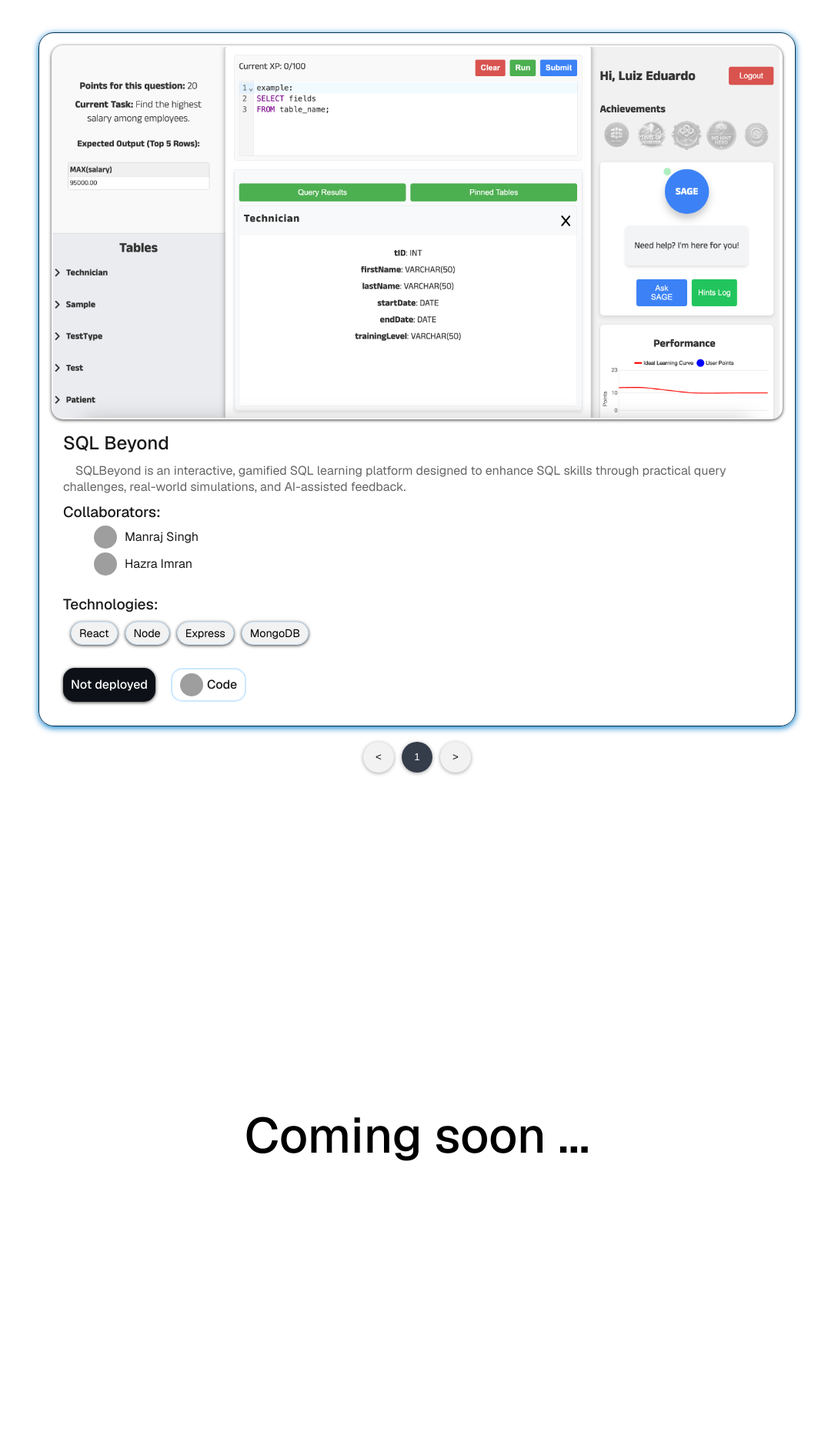
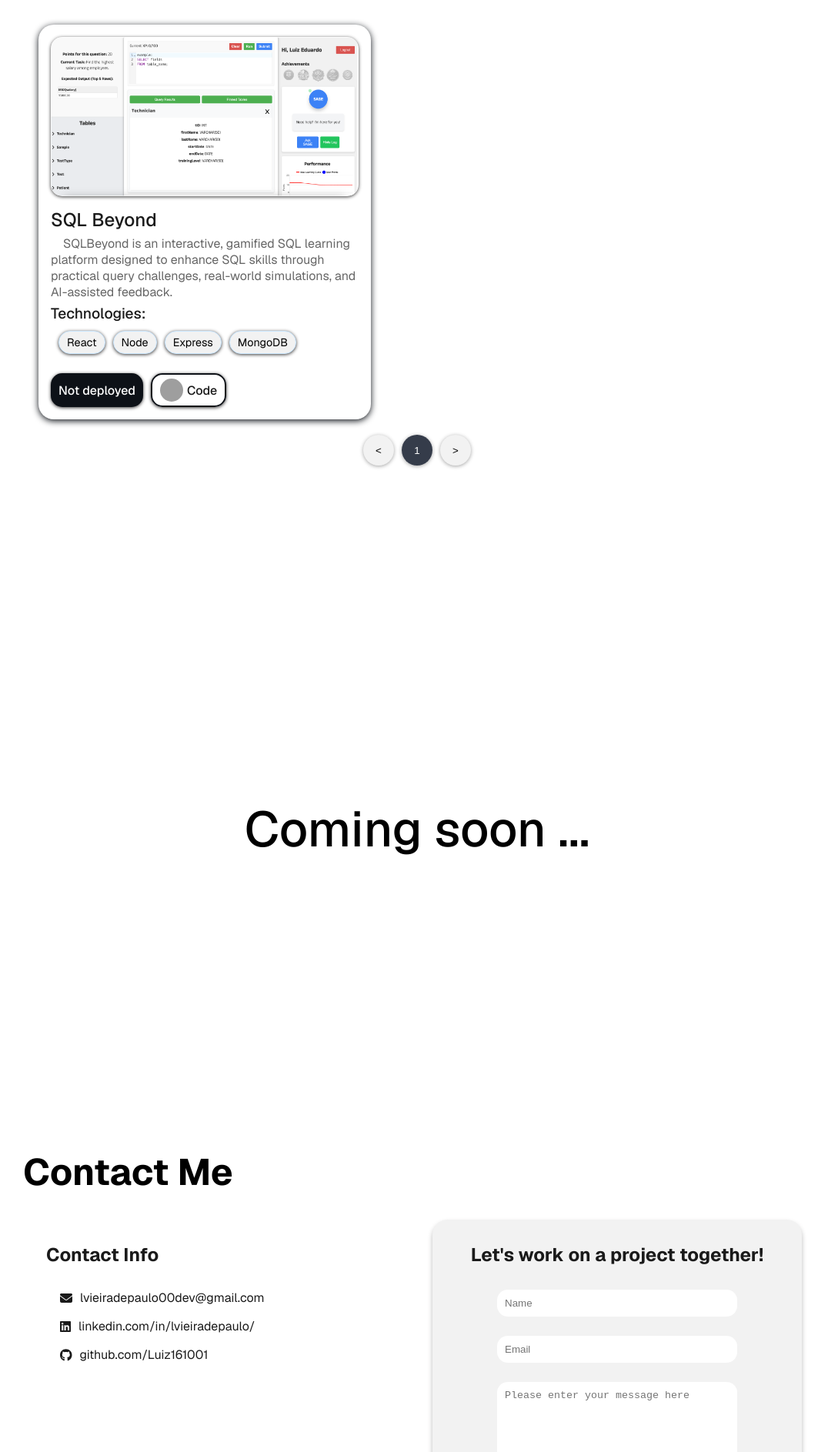
Before and after one commit to Luiz161001/portfolio, a React (Vite) app: page / in a window 1280 px wide. Shown: the part 880-2767 px from the top of the page at 77% size, without its empty margins (98-1174 px from the left). Built offline with nearby package versions, Linux system fonts and the light colour scheme; grey boxes are pictures that could not be loaded.

Commit message:
some features updated

```diff
--- a/package.json
+++ b/package.json
@@ -12,6 +12,7 @@
   },
   "dependencies": {
     "@fortawesome/fontawesome-svg-core": "^6.7.2",
+    "@fortawesome/free-brands-svg-icons": "^6.7.2",
     "@fortawesome/free-solid-svg-icons": "^6.7.2",
     "@fortawesome/react-fontawesome": "^0.2.2",
     "react": "^18.3.1",
@@ -28,6 +29,6 @@
     "eslint-plugin-react-hooks": "^5.1.0-rc.0",
     "eslint-plugin-react-refresh": "^0.4.9",
     "globals": "^15.9.0",
-    "vite": "^5.4.1"
+    "vite": "^6.3.5"
   }
 }
--- a/src/App.css
+++ b/src/App.css
@@ -28,9 +28,12 @@
     --button-hover: #0099ff;
     --skill-tags-bg: #111827;
     --skill-tags-border: #00bfff;
+    --section-separators: #F9FAFB;
+    --white-text: #ffffff;
     --box-border-glow: #00ccff;
-    --white-text: #ffffff;
     --project-section-bg: #F5F9FC;
+    --dark-border: #013253;
+    --opposite-bg: #0d1117;
 }
 
 
@@ -57,14 +60,9 @@
 }
 
 h1 {
-    margin-top: 0;
+    margin: 15px 0;
 }
 
-.container,
-.header-container {
-    margin-left: 20px;
-    margin-right: 20px;
-}
 
 @media only screen and (min-width: 900px) {
     .container {
@@ -110,110 +108,6 @@
 }
 
 
-/* ------------------------ contact  ------------------------*/
-
-#contact {
-    display: flex;
-    align-items: center;
-    flex-direction: column;
-    padding-bottom: 3em;
-}
-
-#contact .container {
-    width: 100%;
-}
-
-#contact .title {
-    font-size: 2em;
-    font-weight: 700;
-    color: var(--main-collor-light);
-    padding-left: 20px;
-}
-
-.contact-container {
-    display: flex;
-    flex-direction: column;
-    align-items: center;
-    padding: 1.25em;
-}
-
-.form-box {
-    display: flex;
-    flex-direction: column;
-    align-items: center;
-    background-color: var(--skill-tags-bg);
-    border: 2px solid var(--skill-tags-border);
-    border-radius: 20px;
-    box-shadow: 0 4px 6px #bbbaba;
-    min-height: 80%;
-    min-width: 80%;
-    padding-bottom: 1.5em;
-}
-
-.form-box h2 {
-    color: var(--primary-text);
-    margin: 0;
-    padding: 1.25em;
-}
-
-.contact-form {
-    display: flex;
-    flex-direction: column;
-    gap: 25px;
-    width: 65%;
-}
-
-.contact-form button {
-    background-color: var(--accent-blue);
-    height: 2.5em;
-    border: none;
-    align-self: center;
-    color: var(--white-text);
-}
-
-.contact-div input,
-.contact-div textarea {
-    padding: 10px;
-    box-sizing: border-box;
-    border: none;
-}
-
-.contact-div input,
-.contact-div textarea,
-.contact-form button {
-    width: 100%;
-    border-radius: 14px;
-}
-
-.contact-form button:hover {
-    background-color: var(--button-hover);
-}
-
-.contact-div textarea {
-    height: 150px;
-
-}
-
-@media only screen and (min-width: 900px) {
-    #contact .title {
-        font-size: 3em;
-        padding-left: 0;
-    }
-
-    #contact .container {
-        width: 80%;
-    }
-
-    .contact-container {
-        padding: 0;
-    }
-
-    .form-box {
-        min-height: 60vh;
-        min-width: 60vh;
-    }
-}
-
 /* ------------------------ footer  ------------------------*/
 footer {
     display: flex;
@@ -221,4 +115,5 @@
     background-color: var(--main-collor-dark);
     color: var(--color-light-blue);
     padding: 10px;
+    border-top: 1px solid var(--opposite-bg);
 }
--- a/src/components/Contact.jsx
+++ b/src/components/Contact.jsx
@@ -1,10 +1,37 @@
-import React from "react";
+import { FontAwesomeIcon } from '@fortawesome/react-fontawesome';
+import { faEnvelope } from '@fortawesome/free-solid-svg-icons';
+import { faLinkedin } from '@fortawesome/free-brands-svg-icons';
+import { faGithub } from '@fortawesome/free-brands-svg-icons';
 
 const Contact = () => {
     return (
         <section id="contact">
             <div className="container">
                 <h1 className="title">Contact Me</h1>
+                <div className="contact-content">
+                    <div className="contact-info">
+                        <h2>Contact Info</h2>
+                        <ul>
+                            <li>
+                                <a href="mailto:lvieiradepaulo00dev@gmail.com">
+                                    <FontAwesomeIcon icon={faEnvelope} />
+                                    lvieiradepaulo00dev@gmail.com
+                                </a>
+                            </li>
+                            <li>
+                                <a href="https://www.linkedin.com/in/lvieiradepaulo/">
+                                    <FontAwesomeIcon icon={faLinkedin} />
+                                    linkedin.com/in/lvieiradepaulo/
+                                </a>
+                            </li>
+                            <li>
+                                <a href="">
+                                    <FontAwesomeIcon icon={faGithub} />
+                                    github.com/Luiz161001
+                                </a>
+                            </li>
+                        </ul>
+                    </div>
                     <div className="contact-container">
                         <div className="form-box">
                             <h2>Let's work on a project together!</h2>
@@ -23,6 +50,8 @@
                         </div>
                     </div>
                 </div>
+
+            </div>
         </section>
     )
 }
--- a/src/components/ProjectComp.jsx
+++ b/src/components/ProjectComp.jsx
@@ -1,4 +1,6 @@
 import React from "react";
+import { FontAwesomeIcon } from '@fortawesome/react-fontawesome';
+import { faArrowUpRightFromSquare } from '@fortawesome/free-solid-svg-icons';
 
 const ProjectComp = ({ project }) => {
 
@@ -29,10 +31,10 @@
                 <p>{project.description}</p>
 
 
-                <div className="project-collaborators">
+                {/* <div className="project-collaborators">
                     <h3>Collaborators:</h3>
                     {project.members.length > 0 ? renderCollaborators() : <p>No collaborators</p>}
-                </div>
+                </div> */}
 
                 <div className="project-technologies">
                     <h3>Technologies:</h3>
@@ -49,7 +51,8 @@
 
                 <div className="project-links">
                     {project.url ? <a href={project.url} className="link-btn">
-                        <FontAwesomeIcon icon="fa-solid fa-arrow-up-right-from-square" />Live</a>
+                    <FontAwesomeIcon icon={faArrowUpRightFromSquare} />
+                    Live</a>
                         :
                         <a className="link-btn">Not deployed</a>}
                     <a href={project.repo}>
--- a/src/main.jsx
+++ b/src/main.jsx
@@ -8,6 +8,8 @@
 import "./styles/skills.css";
 import "./styles/projects.css";
 
+import "./styles/contact.css";
+
 createRoot(document.getElementById('root')).render(
   <StrictMode>
     <App />
--- /dev/null
+++ b/src/styles/contact.css
@@ -0,0 +1,160 @@
+/* ------------------------ contact  ------------------------*/
+
+#contact {
+    display: flex;
+    /* align-items: center; */
+    flex-direction: column;
+    padding-bottom: 3em;
+}
+
+#contact .container {
+    width: 100%;
+}
+
+#contact .title {
+    font-size: 2em;
+    font-weight: 700;
+    color: var(--main-collor-light);
+    padding-left: 20px;
+}
+
+.contact-content{
+    display: flex;
+    flex-direction: column;
+    gap: 1em;
+    align-items: center;
+}
+
+.contact-info{
+    margin-top: 1em;
+}
+
+.contact-container {
+    display: flex;
+    flex-direction: column;
+    align-items: center;
+    padding: 1.25em;
+}
+
+.form-box {
+    display: flex;
+    flex-direction: column;
+    align-items: center;
+    background-color: var(--skill-tags-bg);
+    /* border: 2px solid var(--opposite-bg); */
+    border-radius: 20px;
+    box-shadow: 0 4px 6px #bbbaba;
+    min-height: 80%;
+    min-width: 80%;
+    padding-bottom: 1.5em;
+}
+
+.form-box h2 {
+    color: var(--primary-text);
+    margin: 0;
+    padding: 1.25em;
+}
+
+.contact-form {
+    display: flex;
+    flex-direction: column;
+    gap: 25px;
+    width: 65%;
+}
+
+.contact-form button {
+    background-color: var(--accent-blue);
+    height: 2.5em;
+    border: none;
+    align-self: center;
+    color: var(--white-text);
+}
+
+.contact-div input,
+.contact-div textarea {
+    padding: 10px;
+    box-sizing: border-box;
+    border: none;
+}
+
+.contact-div input,
+.contact-div textarea,
+.contact-form button {
+    width: 100%;
+    border-radius: 14px;
+}
+
+.contact-form button:hover {
+    background-color: var(--button-hover);
+}
+
+.contact-div textarea {
+    height: 150px;
+
+}
+
+.contact-info h2 {
+    color: var(--primary-text);
+}
+
+.contact-info ul {
+    color: var(--primary-text);
+    max-width: fit-content;
+}
+.contact-info ul li {
+    margin-bottom: 1em;
+    max-width: fit-content;
+}
+.contact-info ul li a {
+    display: flex;
+    gap: 10px;
+    align-items: center;
+}
+
+.contact-info ul li a:hover {
+    color: var(--accent-blue) !important;
+}
+
+@media only screen and (min-width: 1200px) {
+    .contact-content{
+        display: grid;
+        grid-template-columns: 1fr 1fr;
+        grid-template-rows: 1fr;
+        align-items: normal;
+    }
+    .contact-info h2 {
+        color: var(--primary-text);
+        margin: 0;
+        padding: 1.25em;
+    }
+
+    .contact-info ul {
+        color: var(--primary-text);
+        margin: 0;
+        padding-left: 3em;
+    }
+}
+
+
+@media only screen and (min-width: 900px) {
+    #contact .title {
+        font-size: 3em;
+        padding-left: 0;
+    }
+
+    #contact .container {
+        width: 80%;
+    }
+
+    .contact-container {
+        padding: 0;
+        padding-top: 1em;
+    }
+
+    .form-box {
+        min-height: 60vh;
+        min-width: 60vh;
+    }
+
+
+}
--- a/src/styles/projects.css
+++ b/src/styles/projects.css
@@ -31,20 +31,19 @@
     justify-content: center;
     align-items: center;
 
-    min-width: 300px;
+    max-width: 400px;
     flex: 1;
 
-    border: 1px solid var(--dark-border);
     border-radius: 20px;
     padding: 1em;
-    box-shadow: 0 2px 8px var(--accent-blue);
+    box-shadow: 0 2px 8px var(--opposite-bg);
 }
 
 .project-info{
     display: flex;
     flex-direction: column;
-    padding: 15px;
-    gap: 10px;
+    padding-top: 15px;
+    gap: 5px;
 }
 .project-info h1{
     font-weight: 500;
@@ -65,6 +64,7 @@
     display: flex;
     flex-direction: column;
     margin-bottom: 10px;
+    max-width: max-content;
 }
 
 .project-collaborators ul{
@@ -132,14 +132,30 @@
 
 .project-links{
     display: flex;
-    gap: 20px;
+    gap: 10px;
 }
-
-.project-links a{
+.project-links a {
     display: flex;
     align-items: center;
     gap: 5px;
     text-decoration: none;
+    border: 2px solid var(--opposite-bg);
+    padding: 5px 10px;
+    border-radius: 15px;
+    color: var(--primary-text);
+    font-weight: 500;
+    box-shadow: 0 1px 4px #393838;
+}
+
+.project-links a:hover {
+    background-color: var(--nav-mobile);
+    color: var(--white-text);
+}
+
+.project-links .link-btn {
+    background-color: var(--opposite-bg);
+    color: var(--white-text);
+    border: none;
 }
 
 .project-links a img{
@@ -188,24 +204,7 @@
     color: var(--white-text);
 }
 
-.project-links a {
-    display: flex;
-    align-items: center;
-    gap: 5px;
-    text-decoration: none;
-    border: 2px solid var(--skill-tags-border);
-    padding: 5px 10px;
-    border-radius: 15px;
-    color: var(--primary-text);
-    font-weight: 500;
-}
 
-.project-links .link-btn {
-    background-color: var(--opposite-bg);
-    color: var(--white-text);
-    border: none;
-    box-shadow: 0 1px 4px #393838;
-}
 
 @media only screen and (min-width: 900px) {
     #projects .title {
--- a/src/styles/skills.css
+++ b/src/styles/skills.css
@@ -16,7 +16,6 @@
     background-color: var(--skill-tags-bg);
     box-shadow: 0 4px 6px #bbbaba;
     padding: 20px;
-    border: 2px solid var(--skill-tags-border);
     border-radius: 15px;
 
     min-width: 250px;
```
Also changed, not shown: src/styles/hero-mobile.css (+5 -33 lines), src/styles/hero.css (+0 -23 lines), 1 other file (tests, documents, lock files or other folders). Lines whose indentation alone changed are shown as unchanged.
